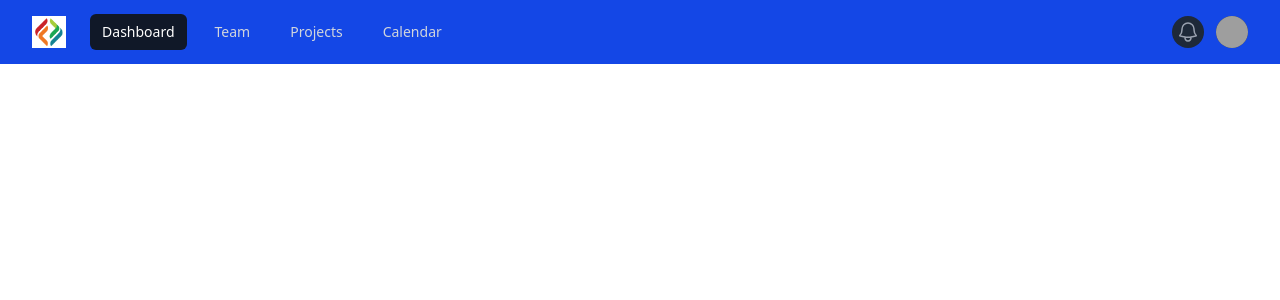
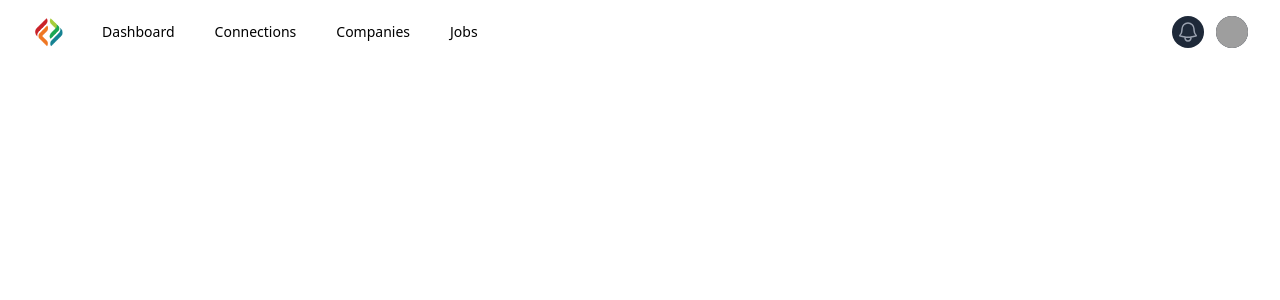
Before and after one commit to SnHr1707/WorthVerse, a React (Vite) app in the folder Frontend/: page / in a window 1280 px wide. Shown: the top 300 px of the page. Built offline with nearby package versions, Linux system fonts and the light colour scheme; grey boxes are pictures that could not be loaded.

Commit message:
Navbar edit#1

```diff
--- a/Frontend/src/Components/Navbar.jsx
+++ b/Frontend/src/Components/Navbar.jsx
@@ -3,9 +3,9 @@ import logo from "../Assets/logo.png"
 function Navbar() {
   const [isOpen, setIsOpen] = useState(false);
   const [isProfileOpen, setIsProfileOpen] = useState(false); // Add state for profile dropdown
-
+  const [currPage,setPage] = useState('');
   return (
-    <nav className="bg-blue-700">
+    <nav className="bg-white-100">
       <div className="mx-auto max-w-7xl px-2 sm:px-6 lg:px-8">
         <div className="relative flex h-16 items-center justify-between">
           <div className="absolute inset-y-0 left-0 flex items-center sm:hidden">
@@ -36,9 +36,8 @@ function Navbar() {
                   d="M3.75 6.75h16.5M3.75 12h16.5m-16.5 5.25h16.5"
                 />
               </svg>
-              {/* Icon when menu is open */}
               <svg
-                className={`${isOpen ? "block" : "hidden"} size-6`} // Conditionally render based on isOpen
+                className={`${isOpen ? "block" : "hidden"} size-6`}
                 fill="none"
                 viewBox="0 0 24 24"
                 strokeWidth="1.5"
@@ -58,37 +57,40 @@ function Navbar() {
             <div className="flex shrink-0 items-center">
               <img
                 className="h-8 w-auto"
-                // src="../Assets/logo.png"
                 src = {logo}
-                alt="Your Company"
+                alt="WorthVerse"
               />
             </div>
             <div className="hidden sm:ml-6 sm:block">
               <div className="flex space-x-4">
                 <a
                   href="#"
-                  className="rounded-md bg-gray-900 px-3 py-2 text-sm font-medium text-white"
+                  onClick={() => setPage('feed')}
+                  className={`rounded-md px-3 py-2 text-sm font-medium text-black ${currPage == 'feed' ? "bg-gray-100" : "bg-white-100"}`}
                   aria-current="page"
                 >
                   Dashboard
                 </a>
                 <a
                   href="#"
-                  className="rounded-md px-3 py-2 text-sm font-medium text-gray-300 hover:bg-gray-700 hover:text-white"
+                  onClick={() => setPage('connections')}
+                  className={`rounded-md px-3 py-2 text-sm font-medium text-black ${currPage == 'connections' ? "bg-gray-100" : "bg-white-100"}`}
                 >
-                  Team
+                  Connections
                 </a>
                 <a
                   href="#"
-                  className="rounded-md px-3 py-2 text-sm font-medium text-gray-300 hover:bg-gray-700 hover:text-white"
+                  onClick={() => setPage('companies')}
+                  className={`rounded-md px-3 py-2 text-sm font-medium text-black ${currPage == 'companies' ? "bg-gray-100" : "bg-white-100"}`}
                 >
-                  Projects
+                  Companies
                 </a>
                 <a
                   href="#"
-                  className="rounded-md px-3 py-2 text-sm font-medium text-gray-300 hover:bg-gray-700 hover:text-white"
+                  onClick={() => setPage('jobs')}
+                  className={`rounded-md px-3 py-2 text-sm font-medium text-black ${currPage == 'jobs' ? "bg-gray-100" : "bg-white-100"}`}
                 >
-                  Calendar
+                  Jobs
                 </a>
               </div>
             </div>
```
